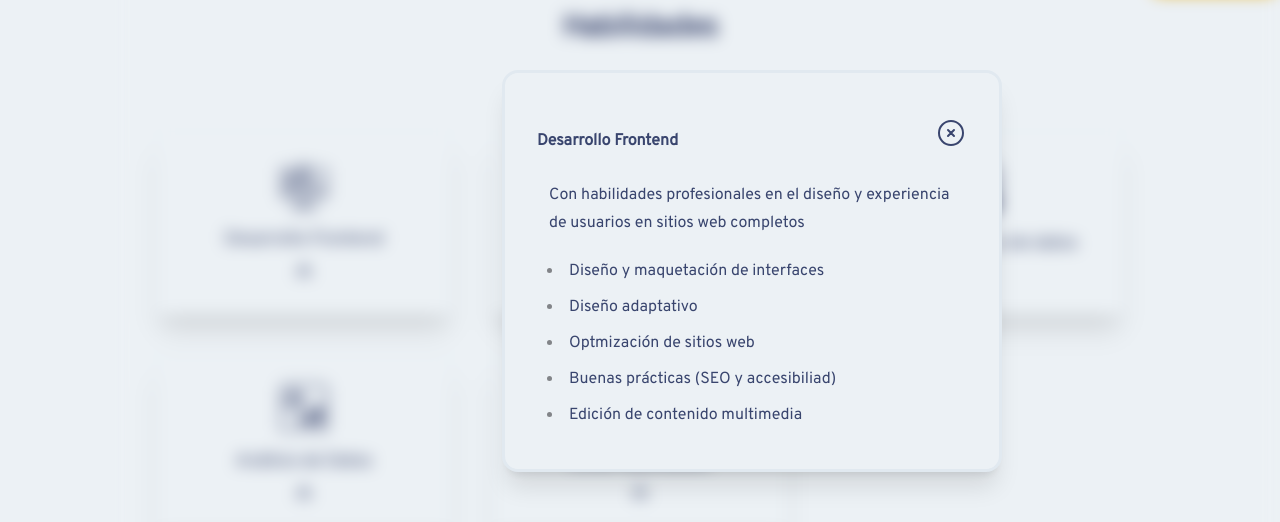
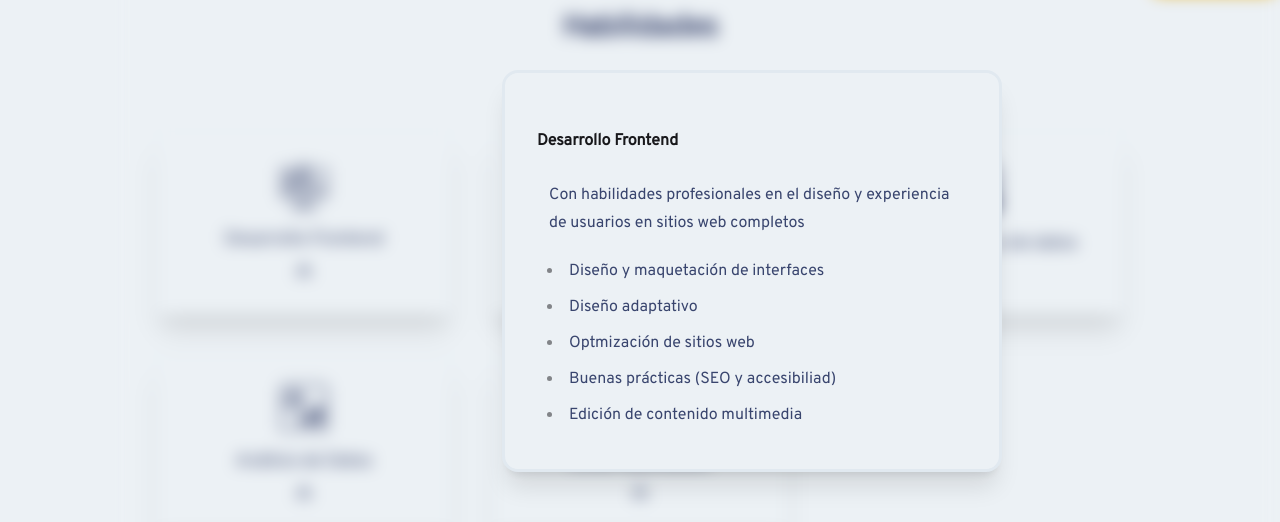
Before and after one commit to marlonocampo/portfolio, a React (Vite) app: page / in a window 1280 px wide. Both pictures are taken after a click on the button 304 px from the left and 1184 px from the top of the page. Shown: the part 913-1435 px from the top of the page. Built offline with nearby package versions, Linux system fonts and the light colour scheme; some icons are missing.

Commit message:
fix semantic organization

```diff
--- a/src/components/sections/ContactMe/ContactMe.tsx
+++ b/src/components/sections/ContactMe/ContactMe.tsx
@@ -4,7 +4,7 @@ const idSection = 'contactme'
 
 export function ContactMe (): JSX.Element {
   return (
-    <section className='mt-16 pb-52' id={idSection}>
+    <section className='mt-16 pb-52 px-8' id={idSection}>
       <Title idSection={idSection} />
       <div className='flex items-center justify-center'>
         <FormContactMe />
--- a/src/components/sections/skills/ShowDescriptionSkills.tsx
+++ b/src/components/sections/skills/ShowDescriptionSkills.tsx
@@ -1,4 +1,4 @@
-import { CloseIcon } from '@assets/icons/CloseIcon'
+import { CloseIcon } from '../../Utils/components/icons/CloseIcon'
 import { descriptionSkills } from './descriptionSkills'
 
 interface props {
@@ -13,9 +13,9 @@ function DescriptionSkills ({ handleShowDescription, currentSkill }: props): JSX
     <div className={`z-40 fixed w-full h-full top-0 flex items-center justify-center
                       backdrop-blur-sm bg-transparent text-secondary`}
     >
-      <p className='w-[500px] bg-primary rounded-2xl p-8 shadow-xl slide-up prose text-secondary border-3 border-accent'>
+      <article className='w-[500px] bg-primary rounded-2xl p-8 shadow-xl prose text-secondary slide-up border-3 border-accent'>
         <div className='flex justify-between'>
-          <h4 className='text-secondary'>{currentSkill.name}</h4>
+          <h4>{currentSkill.name}</h4>
           <button onClick={() => handleShowDescription()}>
             <CloseIcon />
           </button>
@@ -26,7 +26,7 @@ function DescriptionSkills ({ handleShowDescription, currentSkill }: props): JSX
             return <li key={subSkill}>{subSkill}</li>
           })}
         </ul>
-      </p>
+      </article>
     </div>
   )
 }
```
